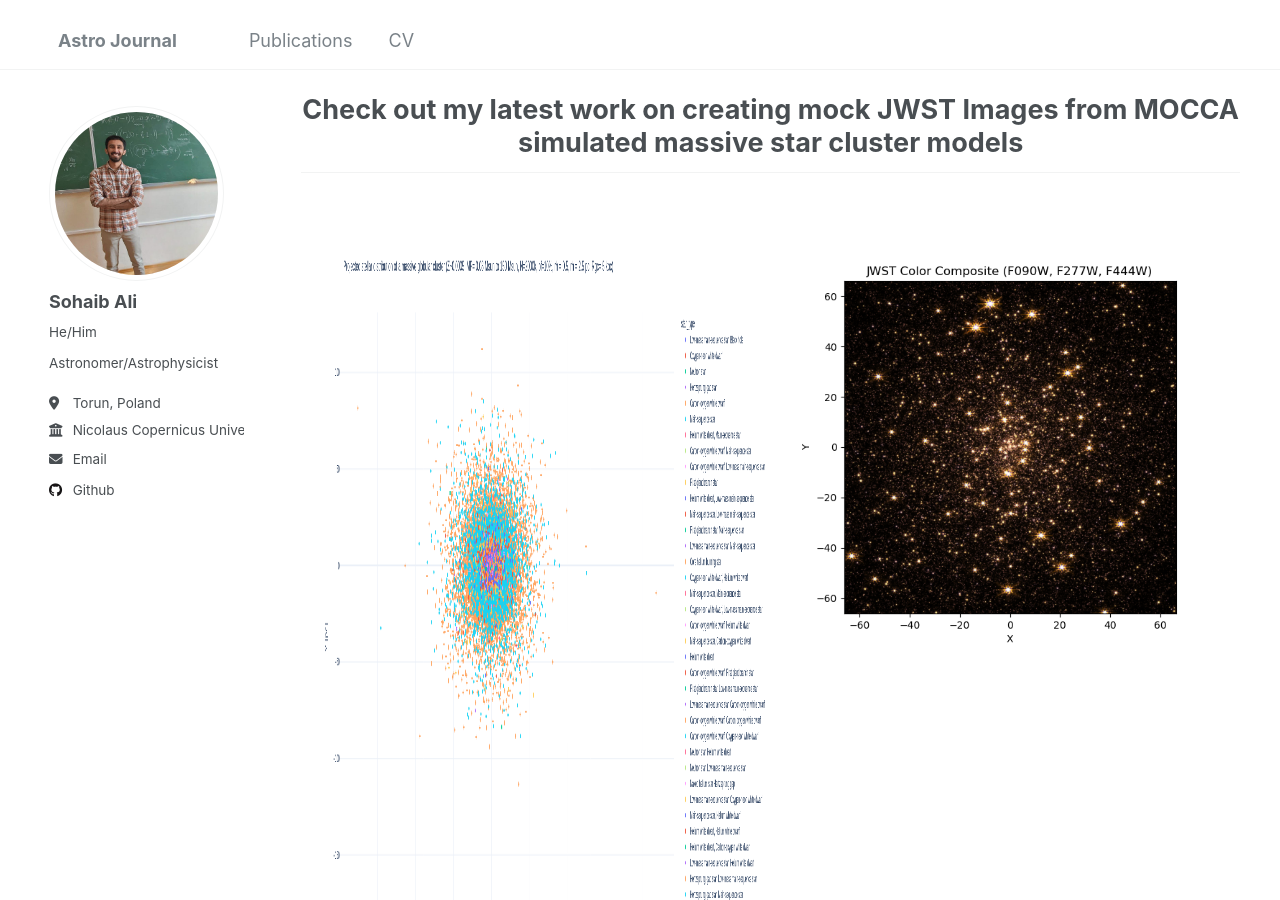
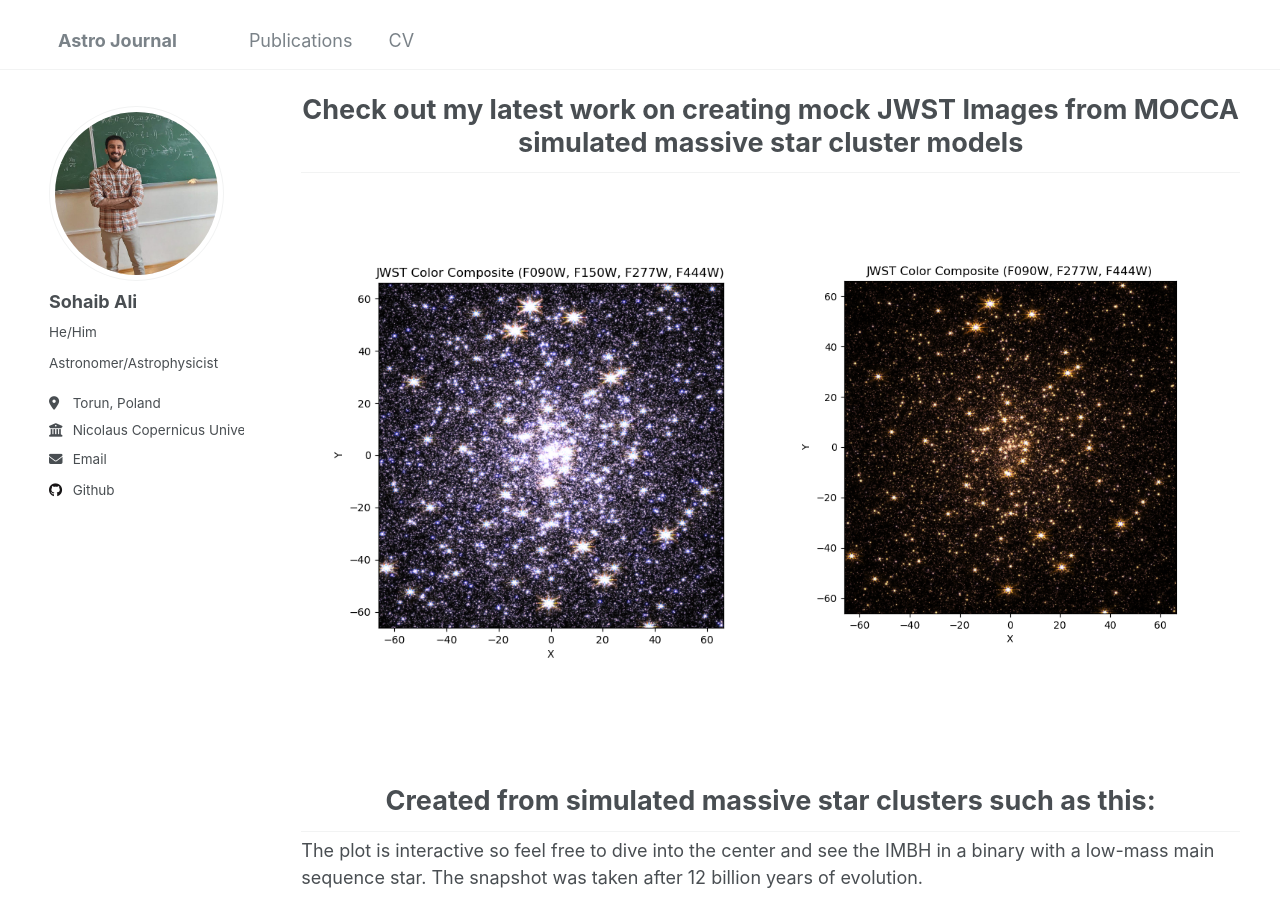
Before and after one commit to nebula-navigator/nebula-navigator.github.io, a Jekyll site: the page built from _pages/about.md, in a window 1280 px wide and 900 px high, scrolled down 324 px. Built offline with Jekyll 4.4.1, drawn with Linux system fonts in a browser that asks for light colours.

Commit message:
Update about.md

```diff
--- a/_pages/about.md
+++ b/_pages/about.md
@@ -25,7 +25,7 @@ For site content, there is one markdown file for each type of content, which are
 <div class="page-content" style="display: flex; justify-content: space-between; margin: 20px; gap: 20px;">
     <!-- Left side figure -->
     <figure style="text-align: center; flex: 1; max-width: 100%;">
-        <img src="./images/newplot.png" alt="Phase-folded lightcurve from Tarleton" style="width: 100%; max-width: 800px; height: 800px;"/>
+        <img src="./images/Figure_2.png" alt="Phase-folded lightcurve from Tarleton" style="width: 100%; max-width: 800px; height: auto;"/>
         <figcaption style="margin-top: 10px; font-size: 1.1em; font-weight: bold;"></figcaption>
     </figure>
     <!-- Right side figure -->
@@ -42,5 +42,5 @@ The plot is interactive so feel free to dive into the center and see the IMBH in
 
 <!-- Interactive Plot -->
 <div style="margin-top: 20px; text-align: center;">
-    <iframe src="./images/scatter_plot.html" style="width: 120%; max-width: 1600px; height: 1000px; border: none;"></iframe>
+    <iframe src="./images/scatter_plot.html" style="width: 120%; max-width: 1800px; height: 1000px; border: none;"></iframe>
 </div>
```
